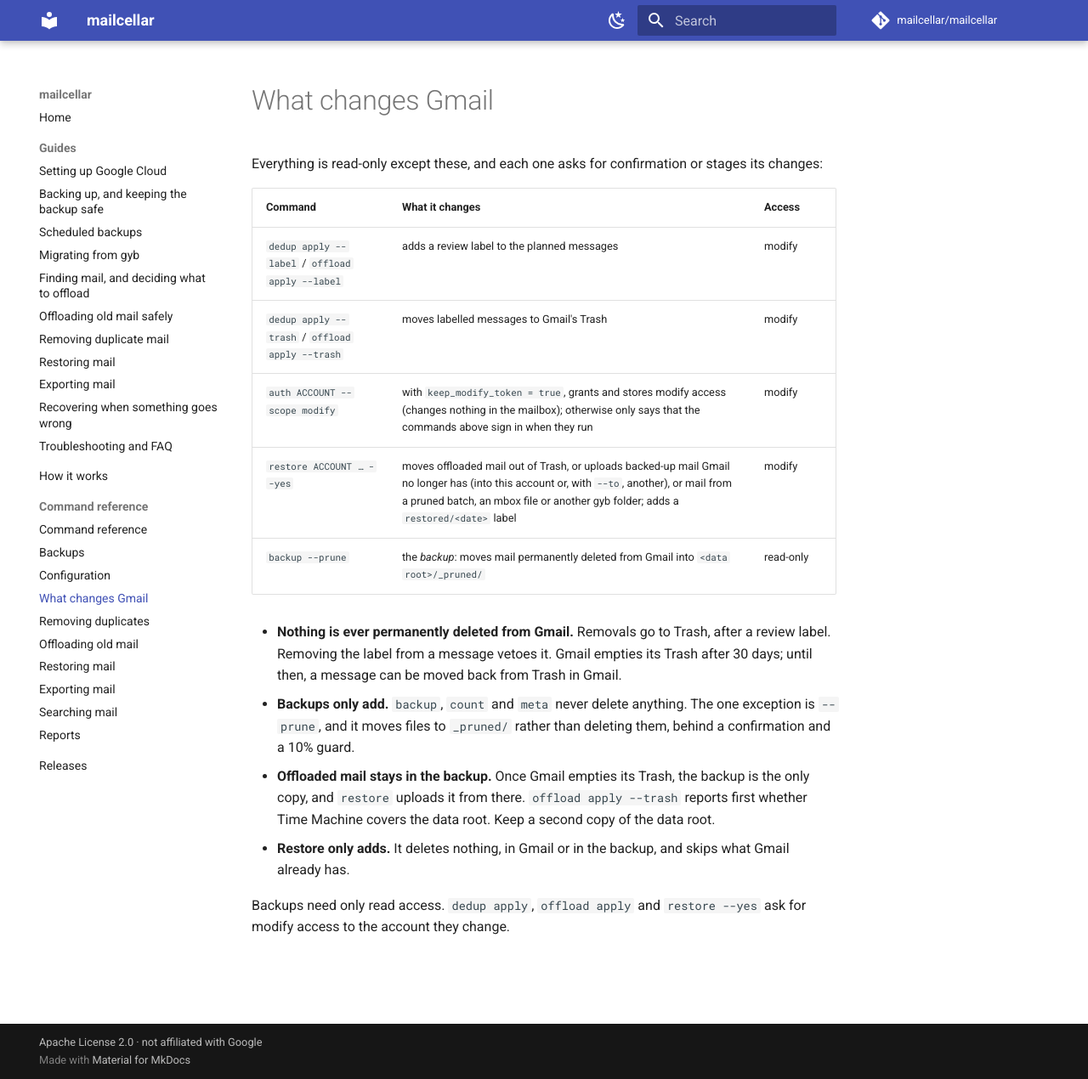
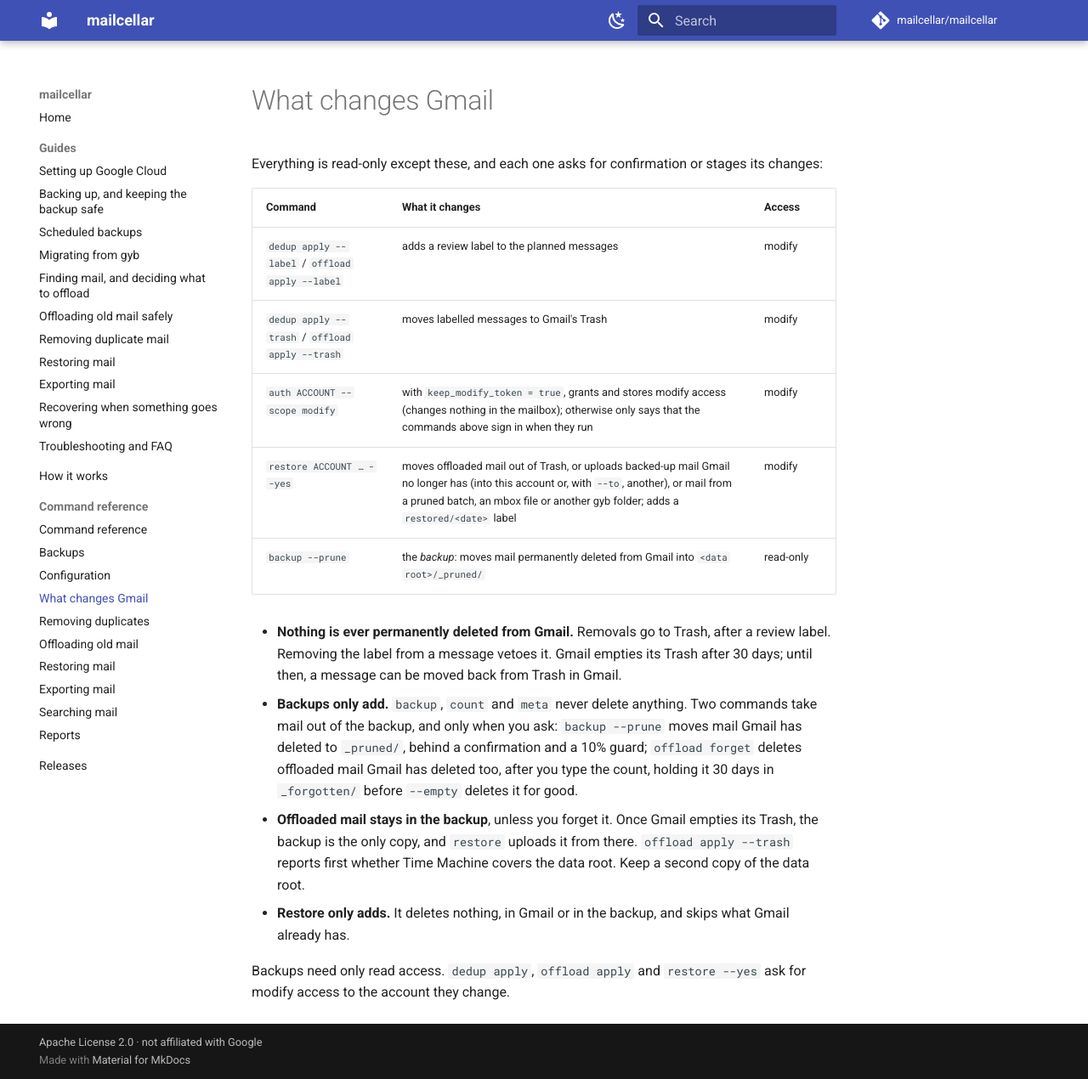
Before and after one commit to mailcellar/mailcellar, an MkDocs documentation site: the page built from docs/reference/what-changes-gmail.md, in a window 1280 px wide and 1270 px high. Shown: the whole window at 85% size. Built offline with MkDocs 1.6.1 and Material for MkDocs 9.7.7, drawn with Linux system fonts in a browser that asks for light colours; comment, search, counter and statistics services are not loaded.

Commit message:
docs: name offload forget where the docs promised the backup only adds
what-changes-gmail.md and the backing-up guide said --prune was the only
exception to "backups only add"; offload forget is the second. The restore
guide linked to an anchor the reference didn't have: the paragraph gets
one (attr_list), and mkdocs now fails the strict build on a broken anchor
(validation.anchors: warn). The changelog's Changed list loses a stray
blank line that split it.

Checked: the strict build passes, and fails when an anchor is broken on
purpose.

Co-Authored-By: Claude Opus 5.5 <noreply@anthropic.com>

```diff
--- a/docs/reference/what-changes-gmail.md
+++ b/docs/reference/what-changes-gmail.md
@@ -16,10 +16,14 @@ or stages its changes:
   Gmail empties its Trash after 30 days; until then, a message can be moved
   back from Trash in Gmail.
 - **Backups only add.** `backup`, `count` and `meta` never delete anything.
-  The one exception is `--prune`, and it moves files to `_pruned/` rather
-  than deleting them, behind a confirmation and a 10% guard.
-- **Offloaded mail stays in the backup.** Once Gmail empties its Trash, the
-  backup is the only copy, and `restore` uploads it from there.
+  Two commands take mail out of the backup, and only when you ask:
+  `backup --prune` moves mail Gmail has deleted to `_pruned/`, behind a
+  confirmation and a 10% guard; `offload forget` deletes offloaded mail
+  Gmail has deleted too, after you type the count, holding it 30 days in
+  `_forgotten/` before `--empty` deletes it for good.
+- **Offloaded mail stays in the backup**, unless you forget it. Once Gmail
+  empties its Trash, the backup is the only copy, and `restore` uploads it
+  from there.
   `offload apply --trash` reports first whether Time Machine covers the
   data root. Keep a second copy of the data root.
 - **Restore only adds.** It deletes nothing, in Gmail or in the backup,
--- a/mkdocs.yml
+++ b/mkdocs.yml
@@ -36,6 +36,7 @@ theme:
 
 markdown_extensions:
   - admonition
+  - attr_list
   - tables
   - toc:
       permalink: true
@@ -69,3 +70,7 @@ nav:
       - Searching mail: reference/search.md
       - Reports: reference/report.md
   - Releases: https://github.com/mailcellar/mailcellar/releases
+
+# A broken link or anchor fails the strict build (mkdocs reports anchors at INFO by default).
+validation:
+  anchors: warn
```
Also changed, not shown: CHANGELOG.md (+0 -1 lines), docs/guide/backing-up.md (+4 -0 lines), docs/reference/restore.md (+1 -0 lines).
